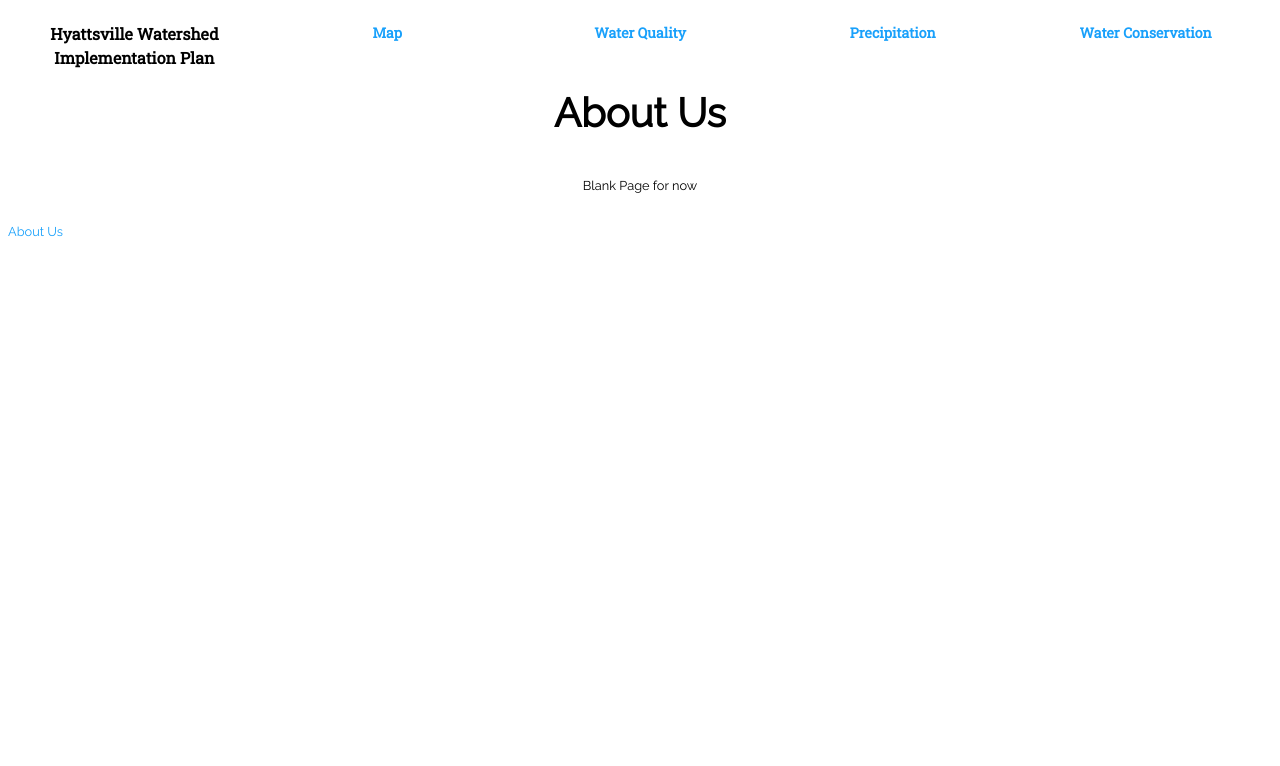
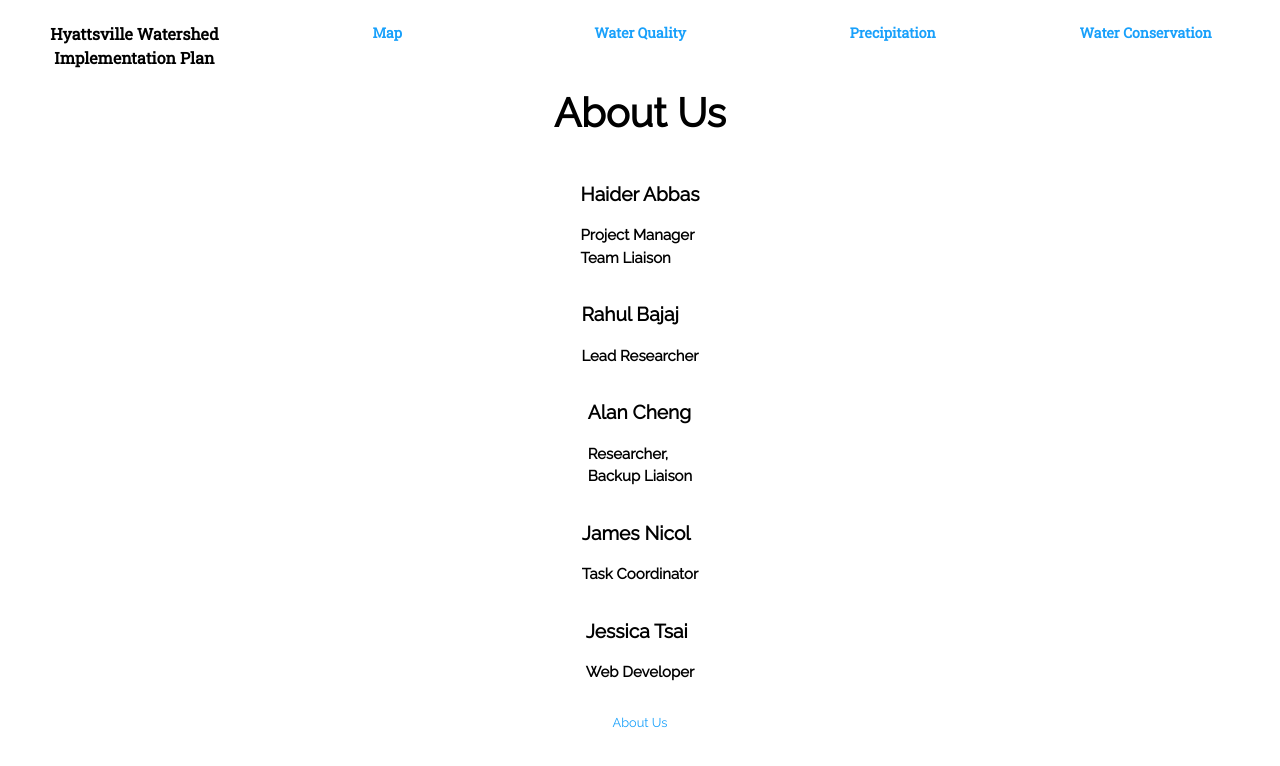
Before and after one commit to jtsai7028/Hyattsville-WIP, a website: page content/about_us.html in a window 1280 px wide. Drawn offline with Linux system fonts and the light colour scheme.

Commit message:
adjustments, About Us

```diff
--- a/content/about_us.html
+++ b/content/about_us.html
@@ -26,10 +26,35 @@
     <div class="container">
       <h1>About Us</h1>
 
-      <div class="">
-        <p>Blank Page for now</p>
+      <div class="Haider">
+        <h2>Haider Abbas</h2>
+        <h3>Project Manager <br /> Team Liaison</h3>
+
       </div>
 
+      <div class="Rahul">
+        <h2>Rahul Bajaj</h2>
+        <h3>Lead Researcher</h3>
+
+      </div>
+
+      <div class="Alan">
+        <h2>Alan Cheng</h2>
+        <h3>Researcher, <br /> Backup Liaison</h3>
+
+      </div>
+
+      <div class="James">
+        <h2>James Nicol</h2>
+        <h3>Task Coordinator</h3>
+
+      </div>
+
+      <div class="Jessica">
+        <h2>Jessica Tsai</h2>
+        <h3>Web Developer</h3>
+
+      </div>
 
     </div>
   </div>
--- a/content/styles.css
+++ b/content/styles.css
@@ -86,6 +86,7 @@ blockquote {
 .footer {
   margin-top: 10px;
   display: flex;
+  justify-content: space-around;
 }
 
 .footer > a:link, .footer > a:visited {
```
Also changed, not shown: content/conservation.html (+2 -2 lines), content/precipitation.html (+1 -1 lines), content/water.html (+1 -1 lines).
